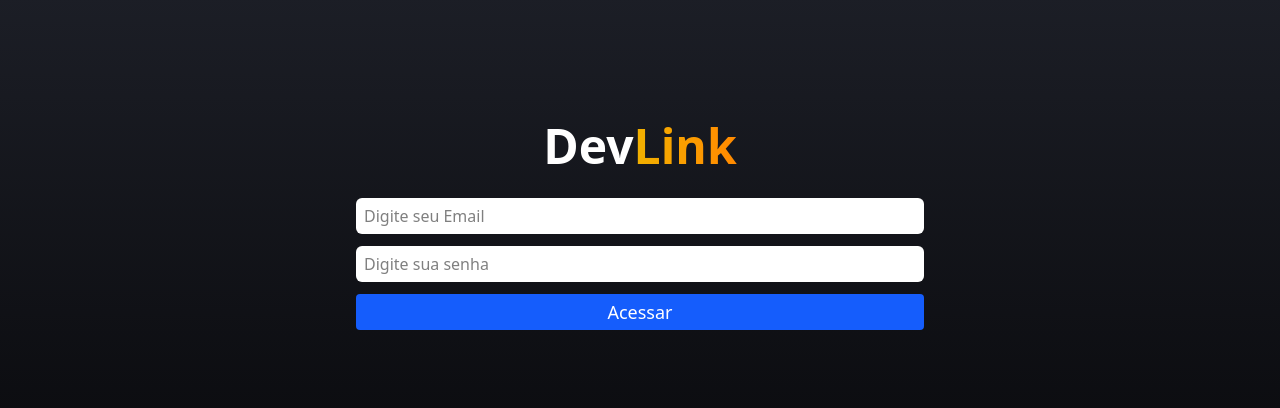
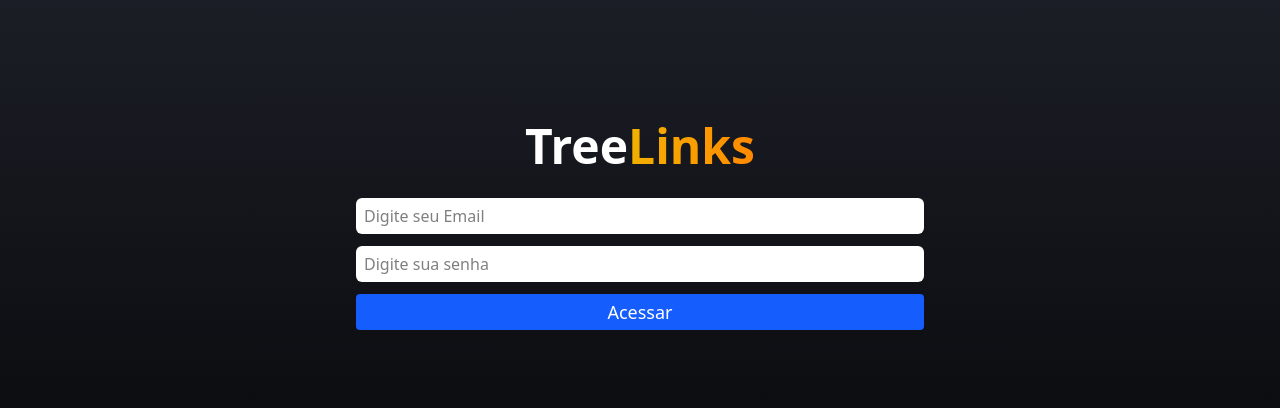
Before and after one commit to MarceloDEV05/LinkTree, a React (Vite) app: page /login in a window 1280 px wide. Shown: the part 196-604 px from the top of the page. Built offline with nearby package versions, Linux system fonts and the light colour scheme.

Commit message:
alterando logo

```diff
--- a/src/Pages/Login/index.tsx
+++ b/src/Pages/Login/index.tsx
@@ -35,10 +35,10 @@ export const Login = () => {
         <div className="w-full flex flex-col h-screen items-center justify-center">
             <Link to="/">
                 <h1 className="mt-11 text-white mb-7 font-bold text-5xl">
-                    Dev
+                       Tree
                     <span
                     className="bg-gradient-to-r from-yellow-500 to-orange-400  bg-clip-text text-transparent">
-                        Link
+                        Links
                         </span>
                 </h1>
             </Link>
```
